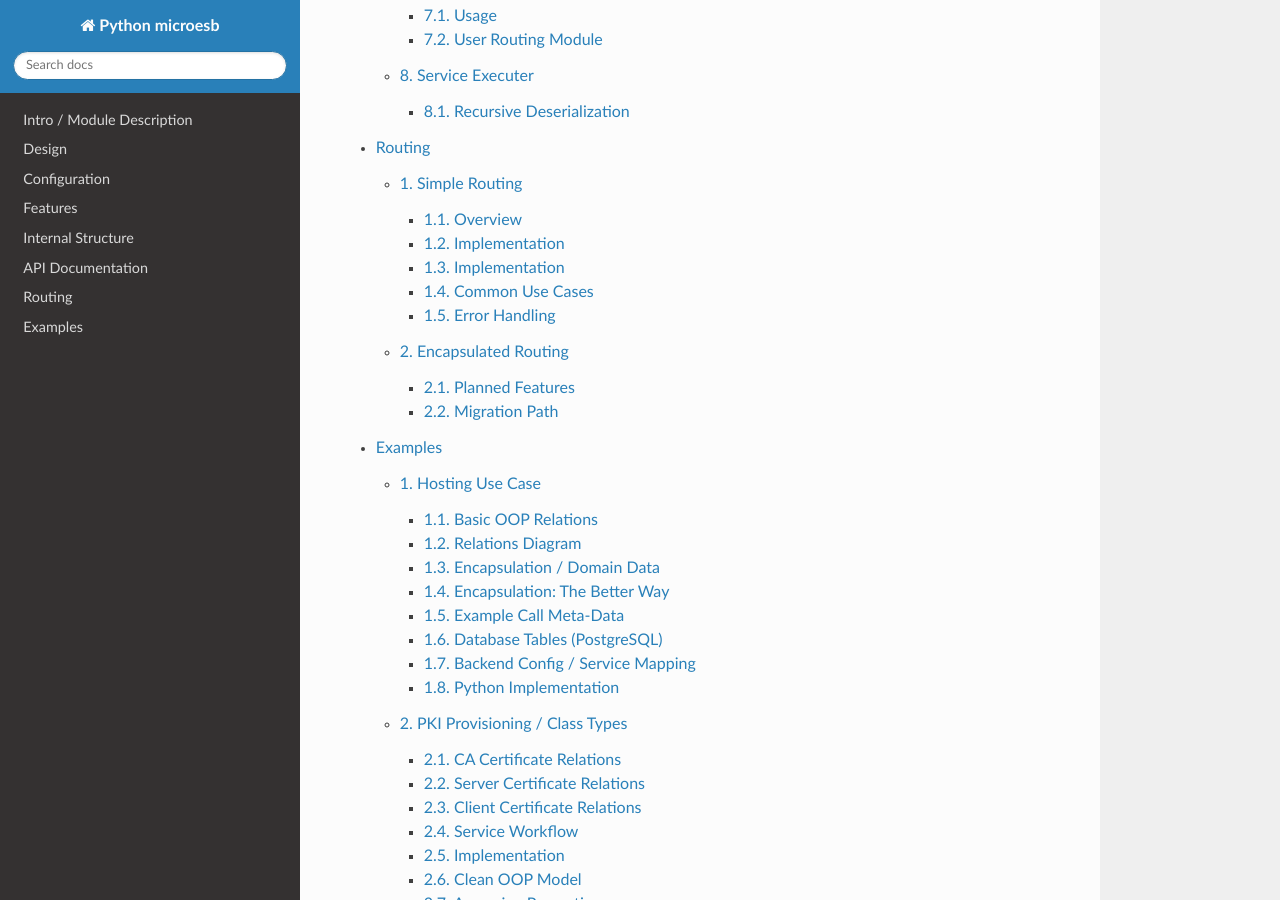
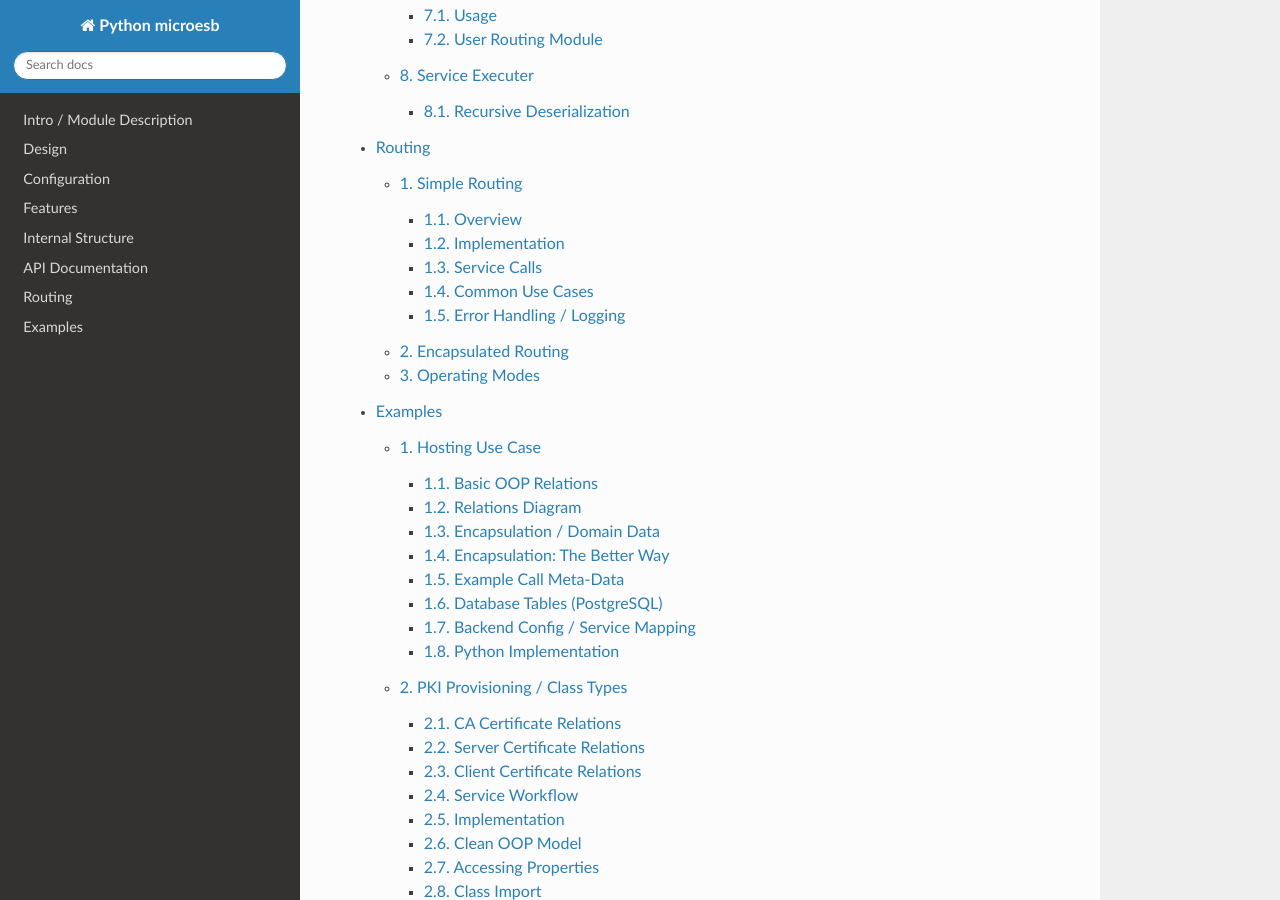
Before and after one commit to clauspruefer/python-micro-esb, a Sphinx documentation site: the page built from doc/source/index.rst, in a window 1280 px wide and 900 px high, scrolled down 1752 px. Built offline with Sphinx 7.4.7 and the Read the Docs theme 3.1.0, drawn with Linux system fonts in a browser that asks for light colours; part of the change alters nothing that is shown.

Commit message:
Finalize (non-reviewed)

```diff
--- a/doc/source/routing.rst
+++ b/doc/source/routing.rst
@@ -4,7 +4,7 @@
 Routing
 =======
 
-The **microesb** module provides flexible routing capabilities to direct service calls to appropriate backend implementations. This enables data aggregation (routing) to multiple data-sources like traditional relational databases or modern NoSQL platforms.
+The **microesb** module provides flexible routing capabilities to direct service calls to appropriate backend implementations. This enables data aggregation (esb terminology calls this *routing*) to multiple data-sources like traditional relational databases, modern NoSQL platforms or similar.
 
 1. Simple Routing
 =================
@@ -13,10 +13,12 @@ Simple Routing allows **direct**, **unencapsulated** routing of service calls to
 
 **Encapsulated Routing** is a methodology to abstract / handle each single service entity as an external callable service, encapsulated inside a network-callable container (e.g. application server) with scaling and AAA functionality like using "Kubernetes / NginX / https" or "FalconAS / NLAMP".
 
+The **Encapsulated Routing** concept is described under 2.x more detailed.
+
 1.1. Overview
 *************
 
-Simple routing uses the ``ServiceRouter`` class to dynamically invoke functions defined in a ``user_routing.py`` module. Each routing function receives metadata from the service call and returns the result of the backend operation.
+Simple routing uses the ``ServiceRouter`` class to dynamically invoke functions defined in a ``user_routing.py`` module. Each routing function receives metadata from the service call and is able to return user modified results (as any type) of the backend operation.
 
 1.2. Implementation
 *******************
@@ -28,61 +30,55 @@ Example from ``/example/02-pki-management/user_routing.py``:
 .. literalinclude:: ../../example/02-pki-management/user_routing.py
     :linenos:
 
-1.3. Implementation
-*******************
+1.3. Service Calls
+******************
 
-Simply insert
+A service call must be placed inside the *service implementation*. The micro-esb's ServiceRouter class places a reference there (self._ServiceRouter), so it is easily callable like this:
 
-self._ServiceRouter.send(
-'CertGetById', metadata=self.id)` inside the service_implementation.py class definitions.
+``self._ServiceRouter.send('MethodId', metadata=metadata)`.
+
+A good approach is to pass metadata as a dictionary type into the routing function (JSON serializable) and also expect a dictionary type as result (JSON serializable) to be conform to modern software development practices.
 
 1.4. Common Use Cases
 *********************
 
-Simple routing should be used for net-internal trusted operations / systems where no authentication security is required.
+Simple routing is suitable for example:
 
-1.5. Error Handling
-*******************
+- to aggregate data from internal systems (centralized DB with NoSQL data sources)
+- to route / propagate service calls (e.g. certificate generation) to network-attached sub-systems
 
-The ``ServiceRouter`` class provides no error handling, the user is responsible implementing error / exception handling by himself.
+> [!WARNING]
+> Authenticaton, Accouting and Load-Balancing has to be implemented by the user itself.
+
+1.5. Error Handling / Logging
+*****************************
+
+The ``ServiceRouter`` class provides no error handling nor logging, the user is responsible implementing error / exception handling / logging by himself.
 
 2. Encapsulated Routing
 =======================
 
-Encapsulated Routing provides a more sophisticated approach with service registry integration,
-authentication, authorization, and load balancing capabilities.
+**Encapsulated Routing** is a mechanism to host ESB API services securely inside an network-accesible entity which provides the following:
 
-.. note::
+- Load Balancing / Scaling
+- AAA (Authentication, Authorization, Accounting)
+- Service (API) Registration / Versioning
+- Service (API) Discovery
+- Service (API) Documentation
+- Service Security / PKI Abstraction
 
-    Encapsulated Routing will be integrated in a future release and will include:
+Detailed documentation (including examples) starting from release version 1.3 upwards.
 
-    - Service Registry integration for dynamic service discovery
-    - Built-in Authentication and Authorization (AAA) mechanisms
-    - Load balancing across multiple service instances
-    - Service versioning and compatibility management
-    - Centralized logging and monitoring
-    - Circuit breaker patterns for fault tolerance
+3. Operating Modes
+==================
 
-2.1. Planned Features
-*********************
+There are **no** strict configurable modes, the micro-esb's concept is to be extraordinary flexible in class abstraction / modeling from the users point of view; the *implementation mode* results from the users program code.
 
-The encapsulated routing implementation will provide:
+Nevertheless between two different **logical** modes can be distinguished:
 
-**Service Registry:**
-  Centralized registry for service endpoint discovery and metadata management.
+- Native Routing Mode
+- Non Native Routing Mode
 
-**AAA Integration:**
-  Authentication, Authorization, and Accounting for secure service access control.
+**Native Routing** is the concept of decapsulate any service *calculations* (CPU) to external entities / application server; the ESB's service_implementation exclusively routes data to external services and **does not** process data internally which strongly enhances security.
 
-**Load Balancing:**
-  Distribute service calls across multiple backend instances for scalability.
-
-**Service Mesh:**
-  Advanced service-to-service communication with retry logic, timeouts, and fallbacks.
-
-2.2. Migration Path
-*******************
-
-Applications using Simple Routing will be able to migrate to Encapsulated Routing with minimal
-code changes. The routing interface will remain backwards compatible while providing optional
-advanced features through configuration.
+**Non Native Routing** does not encapsulate data calls so data fetching is directly executed inside the ESB's service_implementation (e.g. direct MongoDB driver). This concept should not be adapted on high security requirements / non-reverse-proxied access.
```
Also changed, not shown: 1 other file.
